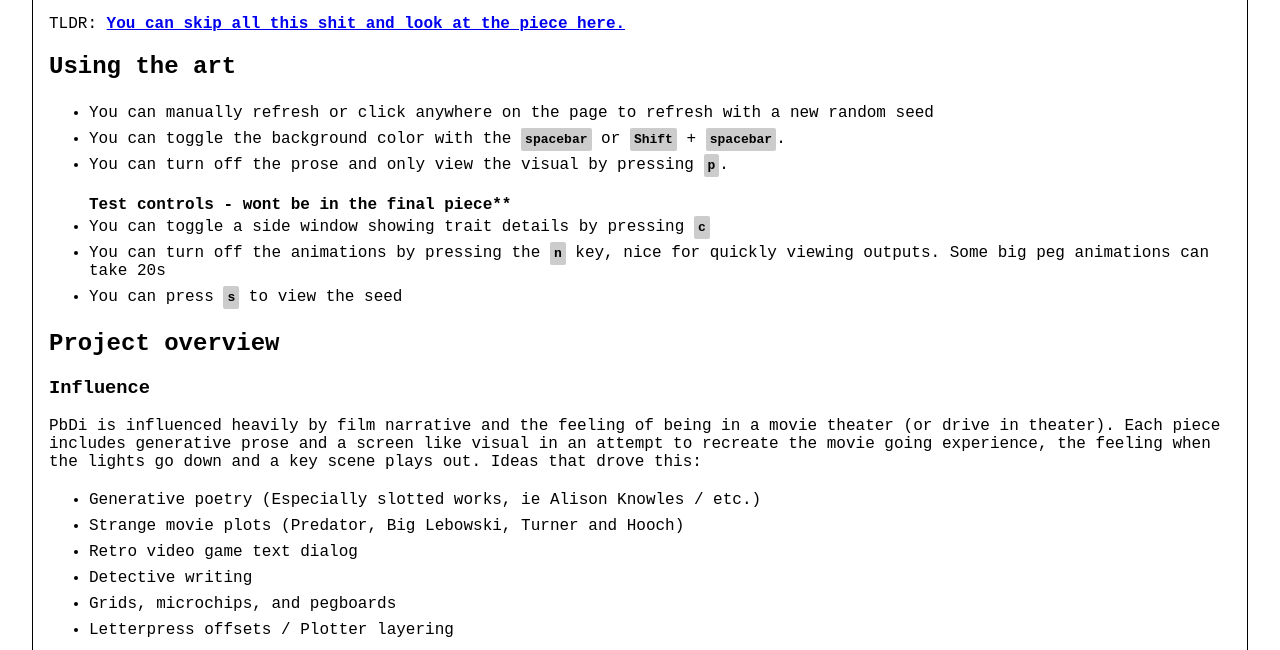
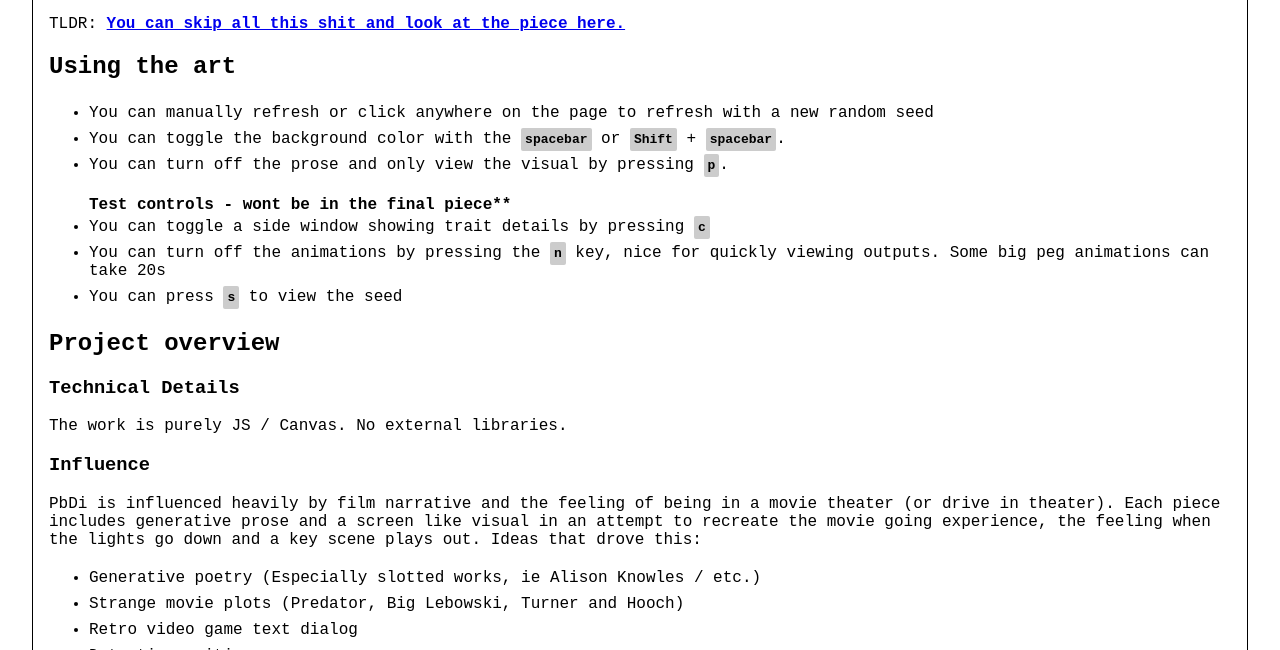
Before and after one commit to dillansimmons/storybook, a website: page readme.html in a window 1280 px wide. Shown: the part 150-800 px from the top of the page. Drawn offline with Linux system fonts and the light colour scheme.

Commit message:
add technical details

```diff
--- a/readme.html
+++ b/readme.html
@@ -34,6 +34,9 @@
             <li>You can press <kbd>s</kbd> to view the seed</li>
         </ul>
         <h2>Project overview</h2>
+
+        <h3>Technical Details</h3>
+        The work is purely JS / Canvas. No external libraries.
 
         <h3>Influence</h3>
         PbDi is influenced heavily by film narrative and the feeling of being in a movie theater (or drive in theater). Each piece includes generative prose and a screen like visual in an attempt to recreate the movie going experience, the feeling when the lights go down and a key scene plays out.
```
